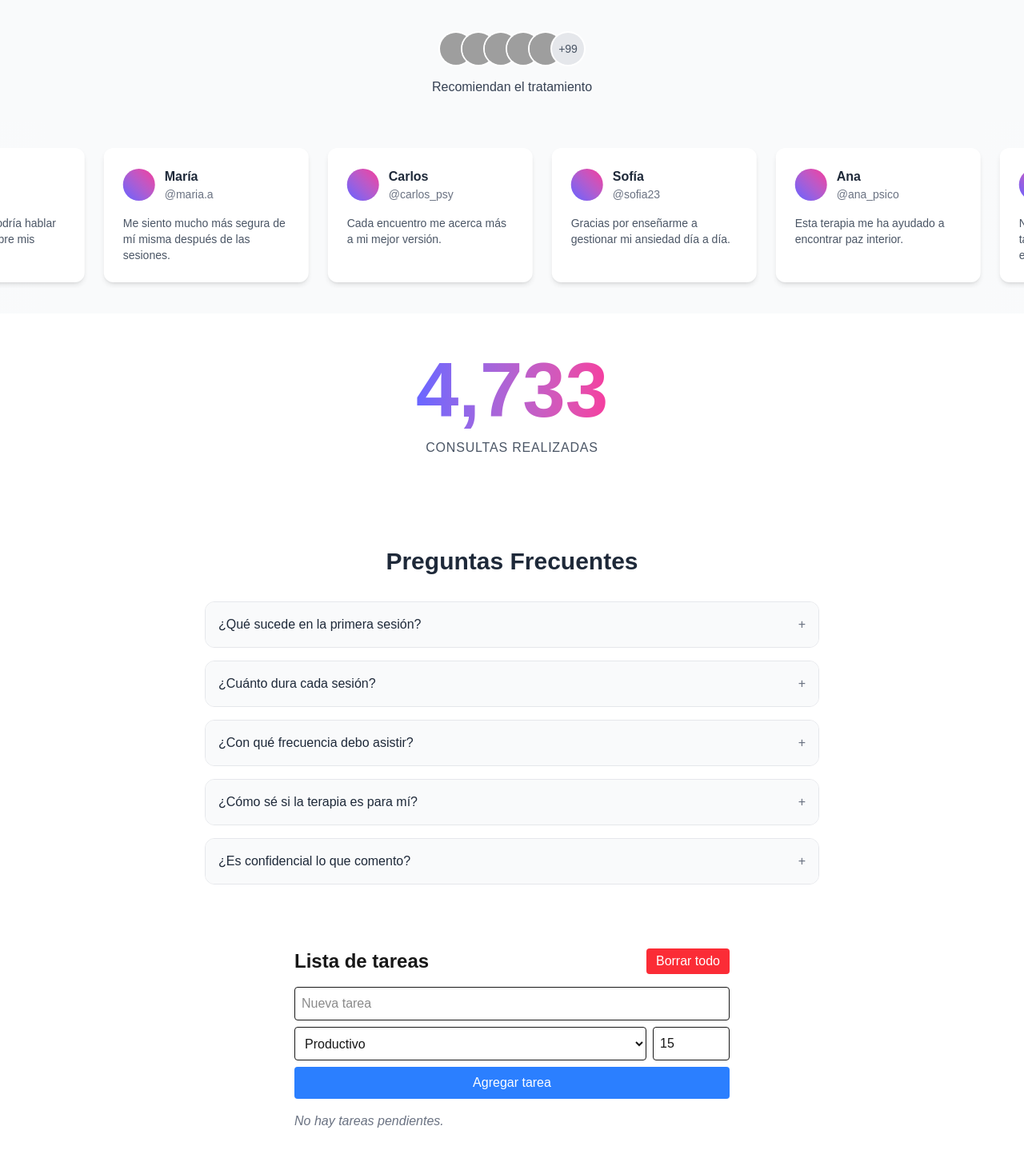
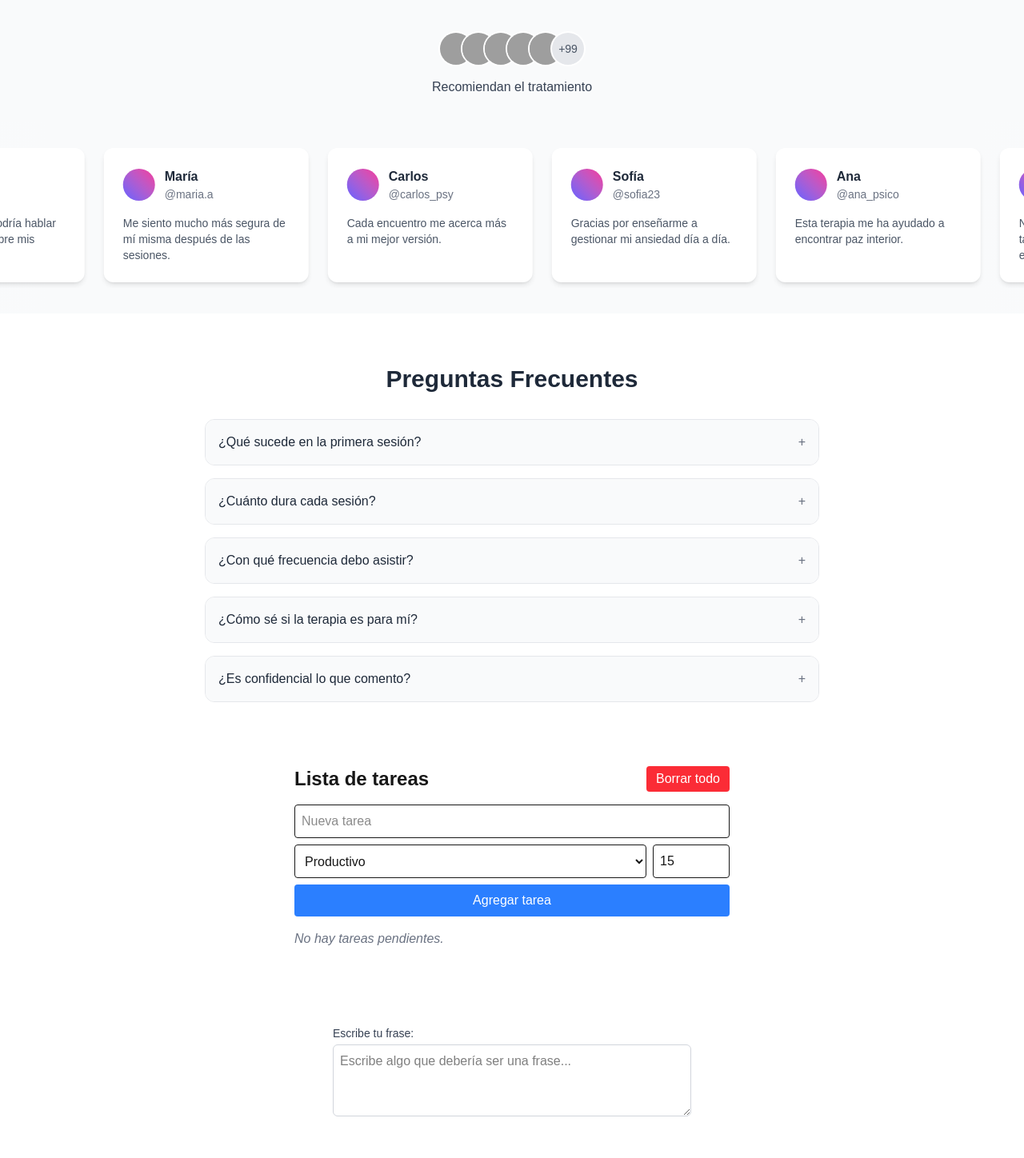
Before and after one commit to gpedrosad/landingProyecto, a Next.js app: page / in a window 1280 px wide. Shown: the part 2281-3729 px from the top of the page at 80% size. After the commit the page ends 3685 px from the top, so only its background shows below. Built offline with nearby package versions, Linux system fonts and the light colour scheme; grey boxes are pictures that could not be loaded.

Commit message:
autocompleta frase

```diff
--- /dev/null
+++ b/src/app/api/complete-phrase/route.ts
@@ -0,0 +1,29 @@
+// app/api/complete-phrase/route.ts
+import { NextResponse } from 'next/server'
+import OpenAI from 'openai'
+
+const openai = new OpenAI({ apiKey: process.env.OPENAI_API_KEY })
+
+export async function POST(request: Request) {
+  try {
+    const { prompt } = await request.json() as { prompt?: string }
+    if (!prompt) {
+      return NextResponse.json({ error: 'Falta el prompt en el body' }, { status: 400 })
+    }
+
+    const completion = await openai.chat.completions.create({
+      model: 'gpt-3.5-turbo',
+      messages: [
+        { role: 'user', content: prompt }
+      ],
+      temperature: 0.7,
+      max_tokens: 60,
+    })
+
+    const text = completion.choices[0]?.message?.content?.trim() ?? ''
+    return NextResponse.json({ text })
+  } catch (error: any) {
+    console.error('Error en app/api/complete-phrase/route.ts:', error)
+    return NextResponse.json({ error: 'Error interno generando la frase' }, { status: 500 })
+  }
+}
--- a/src/app/page.tsx
+++ b/src/app/page.tsx
@@ -8,10 +8,10 @@ import { SymptomsSection } from '@/components/SymptomsSection'
 import { StepsSection } from '@/components/StepsSection'
 import { TestimonialsMarquee } from '@/components/TestimonialsMarquee'
 import { AvatarRecommenders } from '@/components/AvatarRecommenders'
-import { NumberTicker } from '@/components/NumberTicker'
 import { FAQSection } from '@/components/FAQSection'
 import TaskList from '@/components/TaskList'
 import { Task } from '@/components/types'
+import PhraseInput from '@/components/PhraseInput'
 
 
 const tasks: Task[] = [
@@ -41,11 +41,11 @@ export default function Home() {
       <StepsSection />
       <AvatarRecommenders />
       <TestimonialsMarquee />
-      <NumberTicker target={4733} label="Consultas realizadas" />
       <FAQSection />
 
       <TaskList />
       <div className="mb-20"></div>
+      <PhraseInput />
     </div>
   )
 }
--- a/src/components/NumberTicker.tsx
+++ /dev/null
@@ -1,52 +0,0 @@
-// components/NumberTicker.tsx
-"use client";
-
-import React, { useEffect, useRef, useState } from "react";
-
-interface NumberTickerProps {
-  target: number;
-  duration?: number; // en milisegundos
-  label?: string;
-}
-
-export function NumberTicker({
-  target,
-  duration = 2000,
-  label = "personas han tomado terapia",
-}: NumberTickerProps) {
-  const [count, setCount] = useState(0);
-  const startTimeRef = useRef<number | null>(null);
-
-  useEffect(() => {
-    function step(timestamp: number) {
-      if (startTimeRef.current === null) {
-        startTimeRef.current = timestamp;
-      }
-      const progress = timestamp - startTimeRef.current;
-      const percent = Math.min(progress / duration, 1);
-      const eased = 1 - Math.pow(1 - percent, 2);
-      setCount(Math.floor(eased * target));
-
-      if (percent < 1) {
-        requestAnimationFrame(step);
-      } else {
-        setCount(target);
-      }
-    }
-
-    requestAnimationFrame(step);
-  }, [target, duration]);
-
-  return (
-    <div className="flex flex-col items-center justify-center py-12">
-      {/* Número con degradado y pulso */}
-      <div className="text-7xl md:text-8xl font-extrabold bg-gradient-to-r from-indigo-500 to-pink-500 bg-clip-text text-transparent animate-pulse">
-        {count.toLocaleString()}
-      </div>
-      {/* Etiqueta en mayúsculas y tracking */}
-      <div className="mt-3 text-sm md:text-base uppercase tracking-wider text-gray-600">
-        {label}
-      </div>
-    </div>
-  );
-}
--- /dev/null
+++ b/src/components/PhraseInput.tsx
@@ -0,0 +1,94 @@
+import React, { useState, useEffect, useRef } from 'react'
+
+export default function PhraseInput() {
+  const [text, setText] = useState('')
+  const [suggestion, setSuggestion] = useState('')
+  const [loading, setLoading] = useState(false)
+  const [error, setError] = useState<string | null>(null)
+  const textareaRef = useRef<HTMLTextAreaElement>(null)
+
+  const fetchSuggestion = async (partial: string) => {
+    if (!partial.trim()) return
+    const prompt = `Continúa la siguiente frase de manera gramaticalmente correcta y termina con un punto. NO repitas el texto original, solo devuelve la continuación: "${partial}"`
+    setLoading(true)
+    setError(null)
+    try {
+      const res = await fetch('/api/complete-phrase', {
+        method: 'POST',
+        headers: { 'Content-Type': 'application/json' },
+        body: JSON.stringify({ prompt }),
+      })
+      const data = await res.json()
+      if (data.error) {
+        setError(data.error)
+        setSuggestion('')
+      } else {
+        setSuggestion(data.text.trim())
+      }
+    } catch {
+      setError('Error comunicándose con la API')
+      setSuggestion('')
+    } finally {
+      setLoading(false)
+    }
+  }
+
+  useEffect(() => {
+    const timer = setTimeout(() => {
+      if (!text.endsWith('.')) fetchSuggestion(text)
+      else setSuggestion('')
+    }, 500)
+    return () => clearTimeout(timer)
+  }, [text])
+
+  // Calcula la mayor parte común entre texto y sugerencia
+  // Ahora la API devuelve solo la parte a agregar
+  // La sugerencia completa será el texto adicional
+  const suffix = suggestion
+
+  const handleKeyDown = (e: React.KeyboardEvent<HTMLTextAreaElement>) => {
+    if (e.key === 'Tab' && suffix) {
+      e.preventDefault()
+      const full = text + suffix
+      setText(full)
+      setSuggestion('')
+      setTimeout(() => textareaRef.current?.setSelectionRange(full.length, full.length), 0)
+    }
+  }
+
+  return (
+    <div className="relative w-full max-w-md mx-auto">
+      <label htmlFor="phrase" className="block text-sm font-medium text-gray-700 mb-1">
+        Escribe tu frase:
+      </label>
+      <div className="relative">
+        <pre
+          className="absolute inset-0 p-2 m-0 whitespace-pre-wrap break-all pointer-events-none text-base font-sans"
+          style={{ color: 'transparent' }}
+        >
+          {text}
+          <span className="text-gray-400">{suffix}</span>
+        </pre>
+        <textarea
+          id="phrase"
+          ref={textareaRef}
+          value={text}
+          onChange={(e) => setText(e.target.value)}
+          onKeyDown={handleKeyDown}
+          rows={3}
+          className="relative block w-full border border-gray-300 rounded-md p-2 bg-transparent text-black focus:ring focus:ring-indigo-100 focus:border-indigo-300 whitespace-pre-wrap break-all"
+          placeholder="Escribe algo que debería ser una frase..."
+        />
+      </div>
+      <div className="mt-2 flex items-center space-x-2">
+        {loading && <span className="text-gray-500">Generando sugerencia...</span>}
+        {error && <span className="text-red-500">{error}</span>}
+      </div>
+      {suffix && (
+        <p className="mt-1 text-sm text-gray-500">
+          Presiona <kbd className="px-1 border rounded">Tab</kbd> para aceptar la sugerencia.
+        </p>
+      )}
+    </div>
+  )
+}
--- a/src/components/SortableItem.tsx
+++ b/src/components/SortableItem.tsx
@@ -5,12 +5,13 @@ import { CSS } from '@dnd-kit/utilities'
 import { useSortable } from '@dnd-kit/sortable'
 import React, { useState } from 'react'
 import { Task } from './types'
+import TaskHeader from './TaskHeader'
 
 interface SortableItemProps {
   tarea: Task
   completadas: string[]
   toggleTarea: (id: string) => void
-  onDelete: (id: string) => void   // Callback para borrar
+  onDelete: (id: string) => void
 }
 
 export default function SortableItem({
@@ -60,7 +61,7 @@ export default function SortableItem({
       title="Doble click para marcar/completar"
       onDoubleClick={() => toggleTarea(tarea.id)}
     >
-      {/* Icono X para borrar */}
+      {/* Botón de eliminar */}
       <button
         onClick={(e) => { e.stopPropagation(); onDelete(tarea.id) }}
         className="absolute top-2 right-2 text-gray-400 hover:text-red-500"
@@ -69,21 +70,16 @@ export default function SortableItem({
         ×
       </button>
 
-      {/* Content area: draggable */}
-      <div
-        {...attributes}
-        {...listeners}
-        className="flex items-center justify-between cursor-grab"
-      >
-        <div>
-          <span className="font-medium">{tarea.titulo}</span>
-          <div className="text-sm text-gray-500">
-            {tarea.categoria === 'productivo' ? '🟠 Productivo' : '🟡 Por tiempo'} · {tarea.duracion} min
-          </div>
-        </div>
+      {/* Encabezado de la tarea (draggable) */}
+      <div {...attributes} {...listeners}>
+        <TaskHeader
+          titulo={tarea.titulo}
+          categoria={tarea.categoria}
+          duracion={tarea.duracion}
+        />
       </div>
 
-      {/* Button outside draggable area */}
+      {/* Botón para desglosar subtareas */}
       <div className="mt-2 flex justify-end">
         <button
           onClick={(e) => { e.stopPropagation(); breakdown() }}
@@ -94,7 +90,7 @@ export default function SortableItem({
         </button>
       </div>
 
-      {/* Subtasks list */}
+      {/* Lista de subtareas generadas */}
       {subtasks.length > 0 && (
         <ul className="mt-2 ml-6 list-disc text-sm text-gray-700">
           {subtasks.map((s, i) => (
--- /dev/null
+++ b/src/components/TaskHeader.tsx
@@ -0,0 +1,21 @@
+import React from 'react'
+import { Task } from './types'
+
+interface TaskHeaderProps {
+  titulo: Task['titulo']
+  categoria: Task['categoria']
+  duracion: Task['duracion']
+}
+
+export default function TaskHeader({ titulo, categoria, duracion }: TaskHeaderProps) {
+  return (
+    <div className="flex items-center justify-between cursor-grab">
+      <div>
+        <span className="font-medium">{titulo}</span>
+        <div className="text-sm text-gray-500">
+          {categoria === 'productivo' ? '🟠 Productivo' : '🟡 Por tiempo'} · {duracion} min
+        </div>
+      </div>
+    </div>
+  )
+}
```
